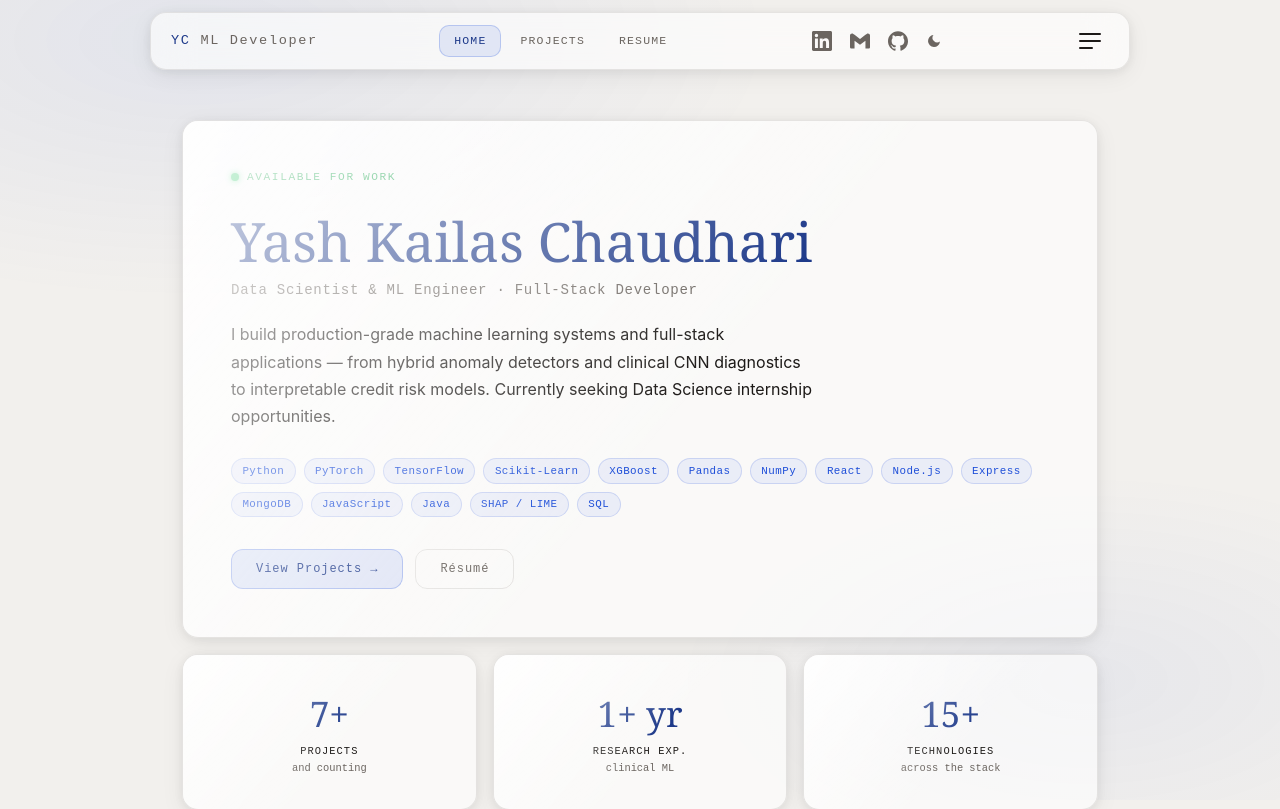
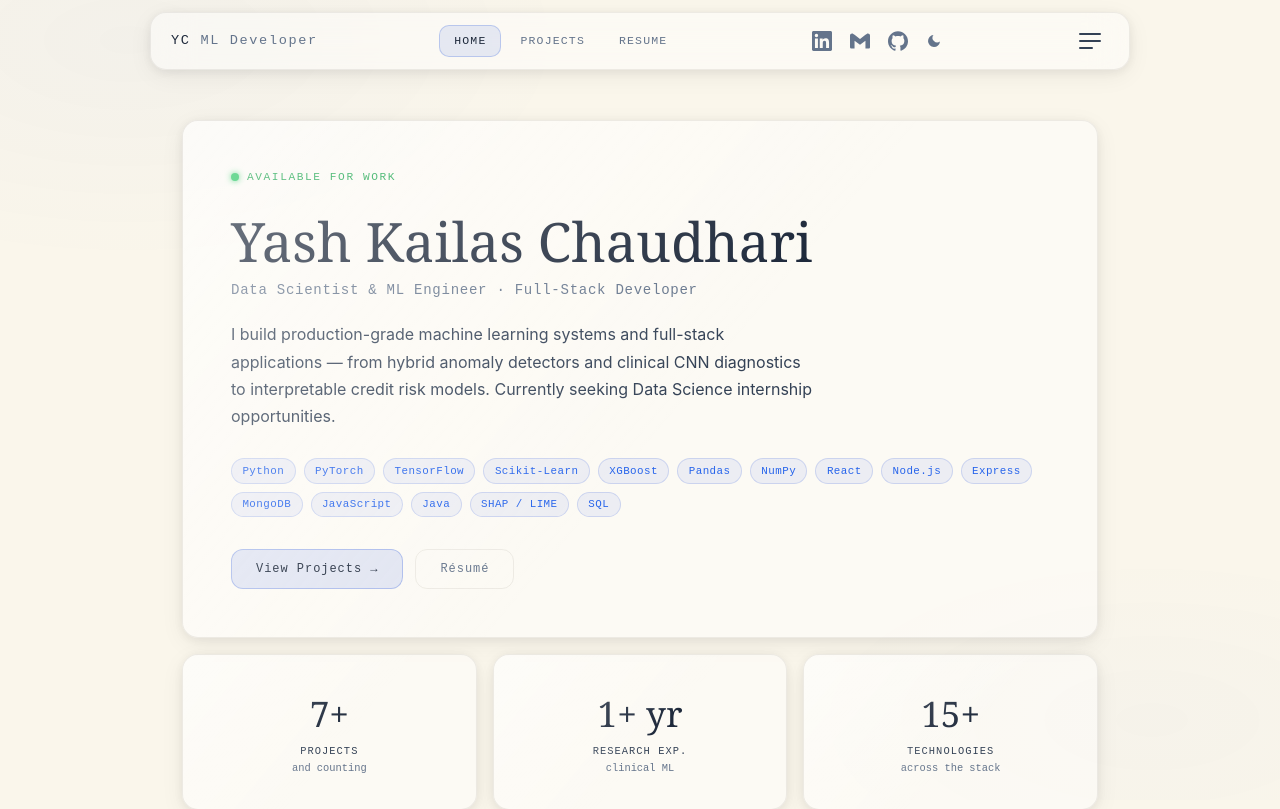
Before and after one commit to YashChaudhari1805/Portfolio, a React (Vite) app: page / in a window 1280 px wide. Shown: the top 809 px of the page. Built offline with nearby package versions, Linux system fonts and the light colour scheme.

Commit message:
Fixed Glare Issue in light mode

```diff
--- a/src/index.css
+++ b/src/index.css
@@ -5,22 +5,21 @@
 @custom-variant dark (&:where(.dark, .dark *));
 
 /* ══════════════════════════════════════════════════════════════════
-   LIGHT THEME  (default)
+   LIGHT THEME
    ══════════════════════════════════════════════════════════════════ */
 :root {
-  --bg-base:           #f2f0ed;
-  --bg-deep:           #e8e5e1;
+  --bg-base:           #faf6eb;
+  --bg-deep:           #f0eee9;
 
-  --glass-bg:          rgba(255, 255, 255, 0.62);
-  --glass-border:      rgba(120, 113, 108, 0.16);
-  --glass-highlight:   rgba(255, 255, 255, 0.85);
-  --blur-amount:       20px;
+  --glass-bg:          rgba(255, 255, 255, 0.45);
+  --glass-border:      rgba(120, 113, 108, 0.12);
+  --glass-highlight:   rgba(255, 255, 255, 0.40);
+  --blur-amount:       16px;
 
-  --color-heading:     #1e3a8a;   /* blue-900 — rich, academic */
-  --color-accent:      #1d4ed8;   /* blue-700 */
-  --color-text:        #1c1917;   /* stone-900 */
-  --color-muted:       #6b6560;   /* stone-500-ish */
-  --color-subtle:      #a8a29e;   /* stone-400 */
+  --color-heading:     #1e293b;
+  --color-accent:      #2563eb;
+  --color-text:        #334155;
+  --color-muted:       #64748b;
 
   --shadow-glass:      0 2px 12px rgba(0,0,0,0.07), 0 6px 24px rgba(0,0,0,0.06);
 
@@ -71,6 +70,7 @@ body {
 #root { position: relative; z-index: 1; }
 
 /* ─── Ambient gradient overlay (both themes) ────────────────────── */
+/* Update the Light Theme gradient in your CSS */
 #root::before {
   content: '';
   position: fixed;
@@ -78,8 +78,9 @@ body {
   pointer-events: none;
   z-index: 0;
   background:
-    radial-gradient(ellipse 70% 50% at 15%  5%,  rgba(29,78,216,0.07) 0%, transparent 65%),
-    radial-gradient(ellipse 50% 40% at 85% 85%,  rgba(29,78,216,0.05) 0%, transparent 65%);
+    /* Reduced opacity from 0.07 to 0.03 and tightened the ellipse */
+    radial-gradient(ellipse 50% 40% at 10% 5%, rgba(29, 78, 216, 0.03) 0%, transparent 70%),
+    radial-gradient(ellipse 40% 30% at 90% 90%, rgba(29, 78, 216, 0.02) 0%, transparent 70%);
 }
 .dark #root::before {
   background:
```
